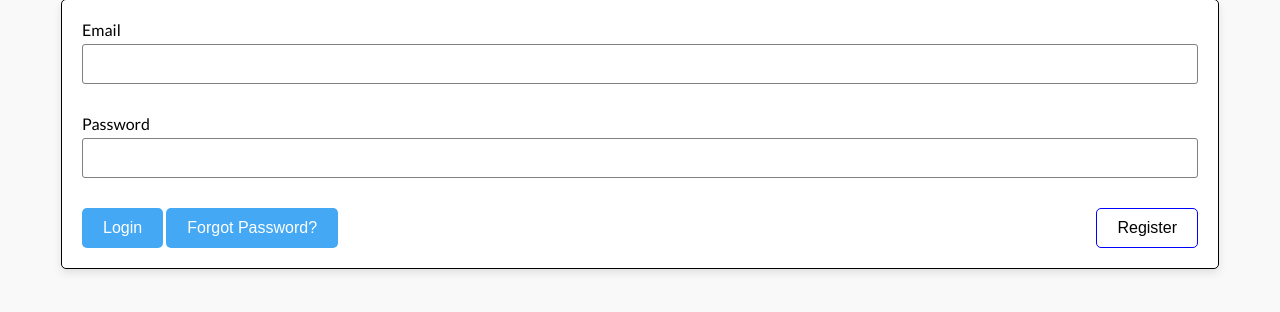
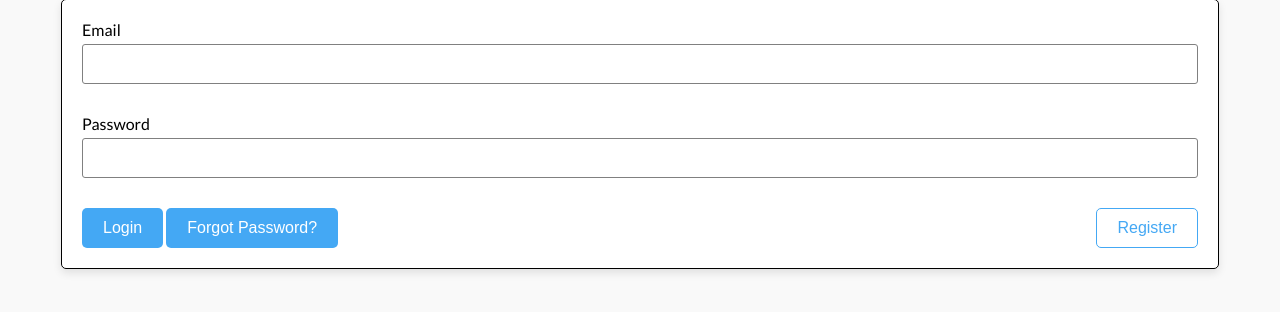
Before and after one commit to DePaul-CSC-394/mini-project-team-five, a Django app: page /login/ in a window 1280 px wide. Shown: the part 248-560 px from the top of the page. Run offline with Django 5.2, Linux system fonts and the light colour scheme.

Commit message:
Somthing jake did

```diff
--- a/toDo/templates/toDo/login.html
+++ b/toDo/templates/toDo/login.html
@@ -10,16 +10,15 @@
     <style>
         .form-box button:last-of-type {
             background-color: transparent;
-            color: black;
-            border: 1px solid blue;
+            color: #44a8f4;
+            border: 1px solid #44a8f4;
             float: right;
         }
         .form-box button:last-of-type:hover {
-            background-color: blue;
+            background-color: #44a8f4;
             color: white;
-            border: 1px solid transparent;
             float: right;
-            transition: all 0.2s ease-out;
+            /* transition: all 0.2s ease-out; */
         }
     </style>
 </head>
```
